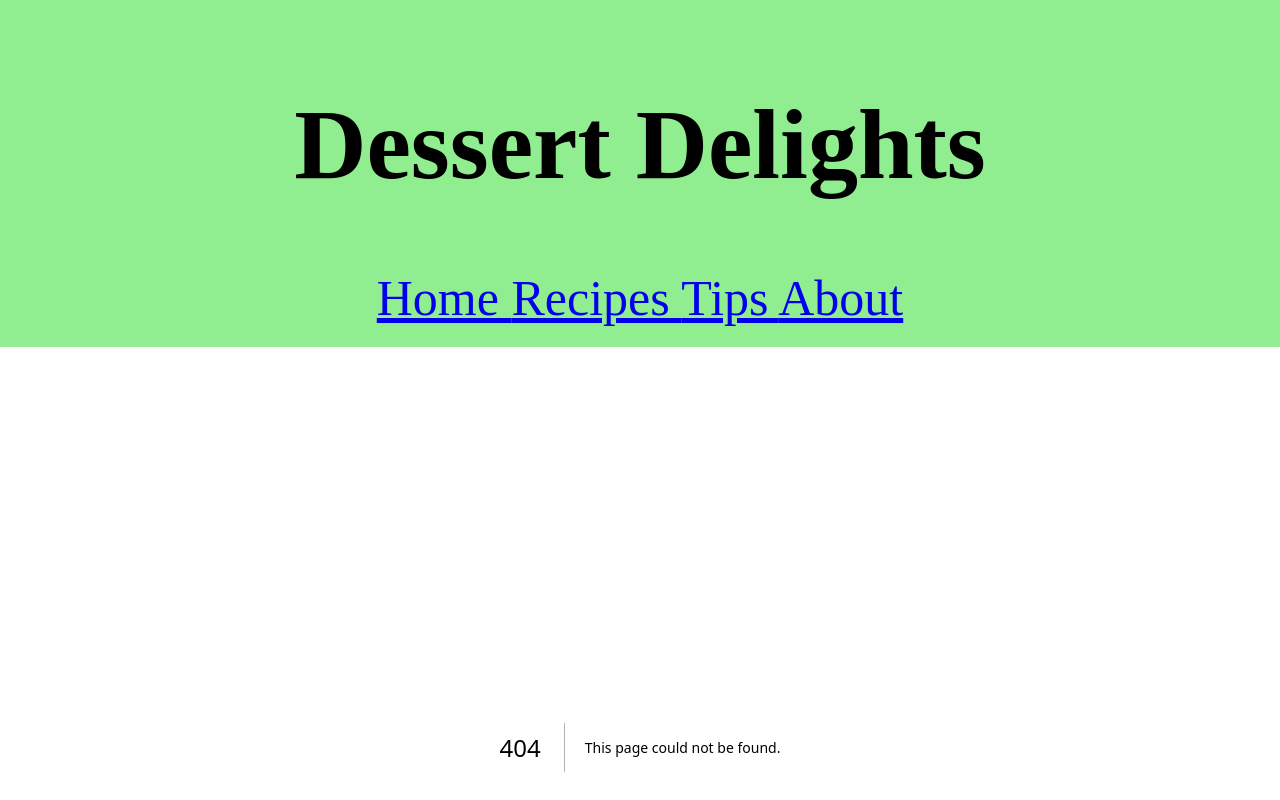
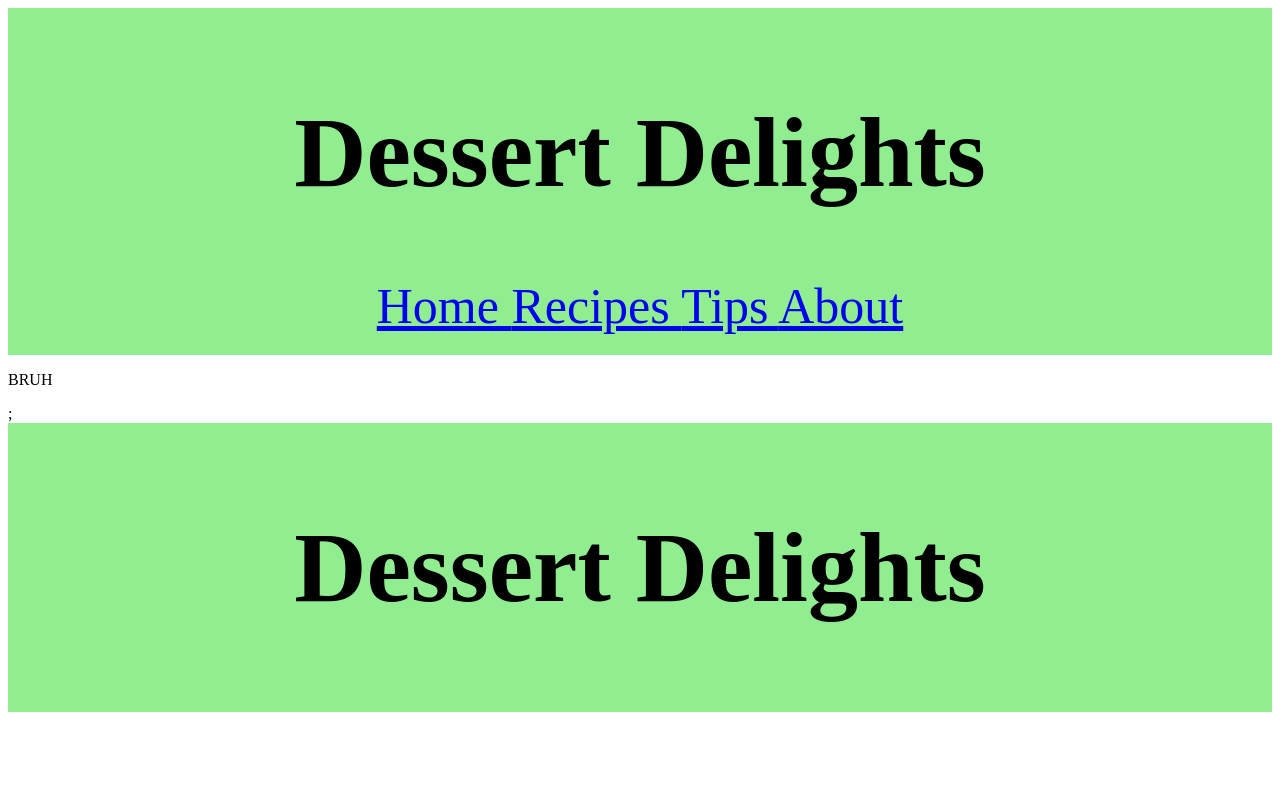
Before and after one commit to CoffeeBoi120/Group2-BSIT221B, a Next.js app in the folder recipeapp/recipeapp/: page / in a window 1280 px wide. Before the commit this address had no page. Shown: the top 800 px of the page. Built offline with nearby package versions, Linux system fonts and the light colour scheme.

Commit message:
chang4es

```diff
--- a/recipeapp/recipeapp/Components/footer.js
+++ b/recipeapp/recipeapp/Components/footer.js
@@ -0,0 +1,11 @@
+function Footer() {
+    return(
+        <>
+        <div className="footer">
+           <h1>Dessert Delights</h1>
+        </div>
+        </>
+    )
+}
+
+export default Footer
--- a/recipeapp/recipeapp/Components/navbar.js
+++ b/recipeapp/recipeapp/Components/header.js
@@ -1,11 +1,11 @@
 import Link from 'next/link'
 
-function Navbar() {
+function Header() {
     return(
         <>
-        <div className="navBar">
+        <div className="header">
            <h1>Dessert Delights</h1>
-           <Link href="/home">Home </Link>
+           <Link href="/">Home </Link>
            <Link href="/recipes">Recipes </Link>
            <Link href="/tips">Tips </Link>
            <Link href="/about">About </Link>
@@ -14,4 +14,4 @@ function Navbar() {
     )
 }
 
-export default Navbar
+export default Header
--- a/recipeapp/recipeapp/pages/_app.js
+++ b/recipeapp/recipeapp/pages/_app.js
@@ -1,4 +1,5 @@
-import Navbar from '/Components/navbar';
+import Footer from '@/Components/footer';
+import Header from '/Components/header';
 
 import "@/styles/globals.css";
 import "@/styles/layout.css";
@@ -6,8 +7,9 @@ import "@/styles/layout.css";
 export default function App({ Component, pageProps }) {
   return (
     <>
-    <Navbar />
+    <Header />
     < Component {...pageProps} />;
+    <Footer />
     </>
 
   )
--- a/recipeapp/recipeapp/styles/layout.css
+++ b/recipeapp/recipeapp/styles/layout.css
@@ -1,4 +1,4 @@
-.navBar{
+.header, .footer{
     background-color: lightgreen;
     color: black;
     font-size: 50px;
```
Also changed, not shown: recipeapp/recipeapp/pages/index.js (renamed from recipeapp/recipeapp/pages/home.js).
